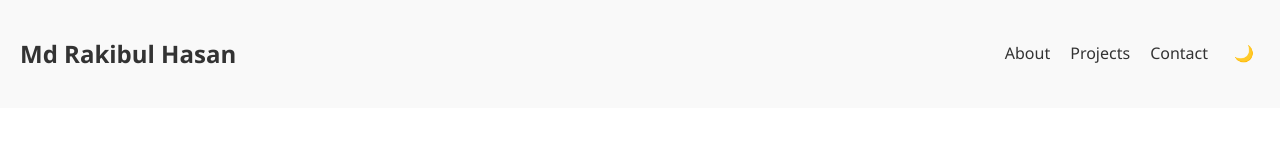
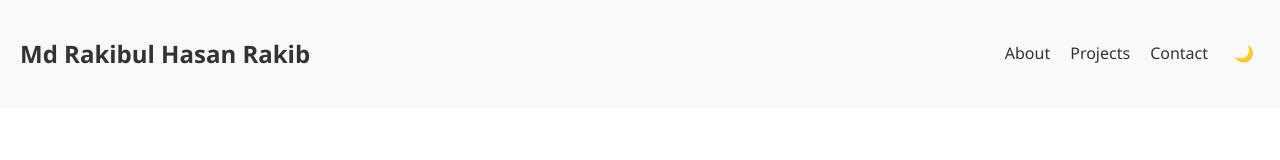
Before and after one commit to rakibulhasan895/protfolio, a plain HTML site: page index.html in a window 1280 px wide. Shown: the top 160 px of the page. Drawn offline with Linux system fonts and the light colour scheme.

Commit message:
change html file

```diff
--- a/index.html
+++ b/index.html
@@ -10,7 +10,7 @@
   <!-- Navbar -->
   <header>
     <nav>
-      <h2 class="logo">Md Rakibul Hasan</h2>
+      <h2 class="logo">Md Rakibul Hasan Rakib</h2>
       <ul>
         <li><a href="#about">About</a></li>
         <li><a href="#projects">Projects</a></li>
```
